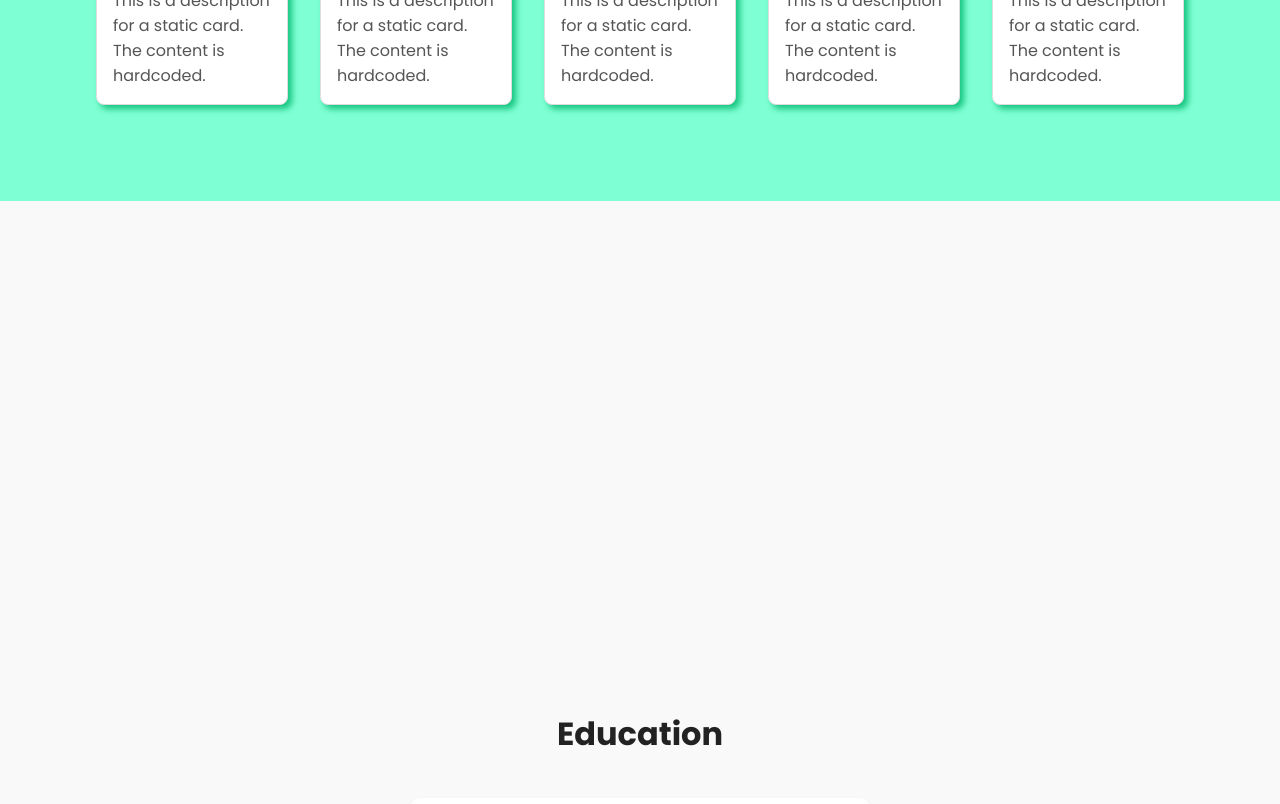
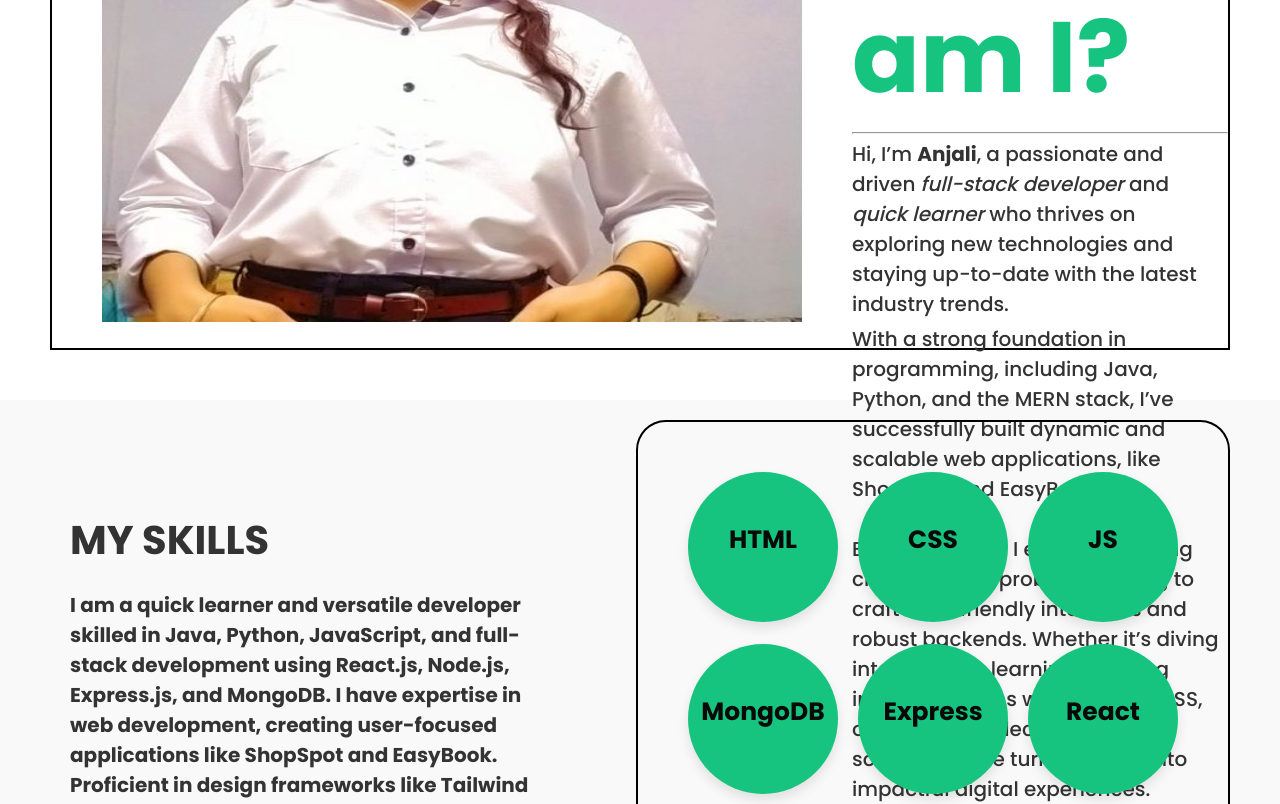
Before and after one commit to anjali012005/ANJALI_RESUME, a React (Create React App) app in the folder frontend/: page / in a window 1280 px wide. Shown: the part 1280-2084 px from the top of the page. Built offline with nearby package versions, Linux system fonts and the light colour scheme.

Commit message:
uncommented some parts in home page

```diff
--- a/frontend/src/Pages/Home.jsx
+++ b/frontend/src/Pages/Home.jsx
@@ -11,12 +11,12 @@ const Home = () => {
     return (
         <>
             <Homesec />
-            {/* <AboutMe /> */}
-            {/* <Aboutsec /> */}
+            <AboutMe />
+            <Aboutsec />
             <Projects />
-            {/* <ExperienceSec /> */}
+            <ExperienceSec />
             <Education />
-            {/* <Footer /> */}
+            <Footer />
         </>
     )
 }
```
